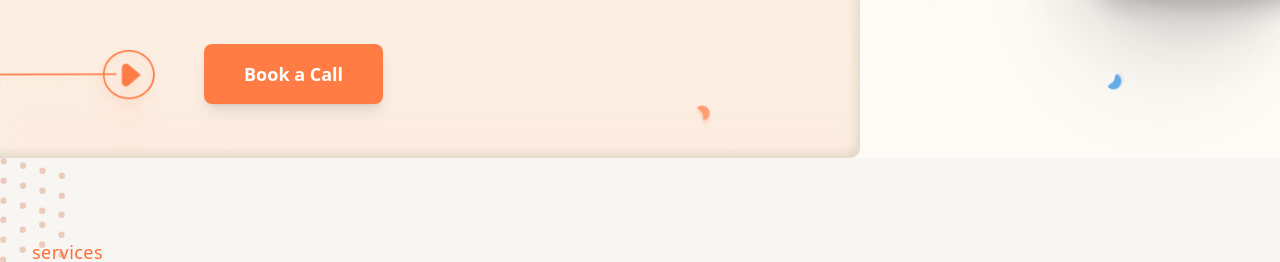
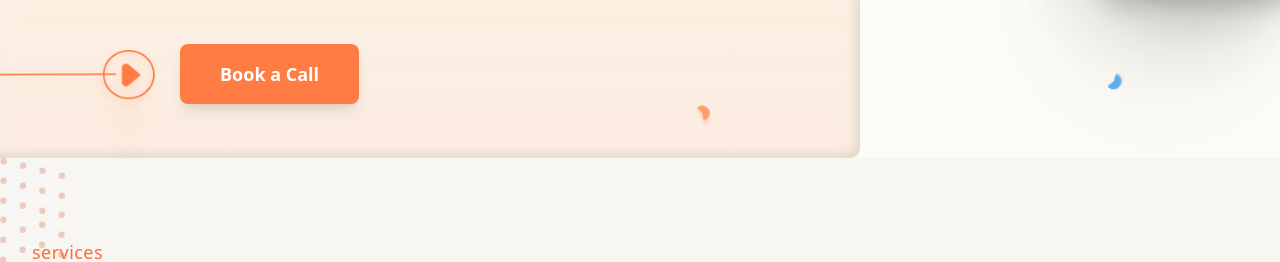
Before and after one commit to TamimOp/Xoegan_DigitalMarketing, a Next.js app: page / in a window 1280 px wide. Shown: the part 642-904 px from the top of the page. Built offline with nearby package versions, Linux system fonts and the light colour scheme; a web font is replaced by a local one.

Commit message:
feat: Enhance animation for Hero component with improved spring transition and positioning adjustments

```diff
--- a/components/Hero.tsx
+++ b/components/Hero.tsx
@@ -113,17 +113,24 @@ const Hero = () => {
             variants={fadeInUp}
           >
             <motion.div
-              initial={{ opacity: 0, x: -20 }}
-              whileInView={{ opacity: 1, x: 0 }}
-              transition={{ delay: 0.8, duration: 0.6 }}
+              initial={{ opacity: 0, x: -200 }}
+              whileInView={{ opacity: 1, x: -48 }}
+              transition={{
+                delay: 0.8,
+                duration: 0.8,
+                type: "spring",
+                stiffness: 100,
+                damping: 20,
+              }}
               viewport={{ once: true }}
+              className="absolute top-0"
             >
               <Image
                 src="/assets/pauseplay.png"
                 alt="Play"
                 width={215}
                 height={58}
-                className="hidden sm:block absolute -left-12 top-0 flex-shrink-0 w-[150px] md:w-[180px] lg:w-[215px]"
+                className="hidden sm:block flex-shrink-0 w-[150px] md:w-[180px] lg:w-[215px]"
               />
             </motion.div>
             <motion.button
```
